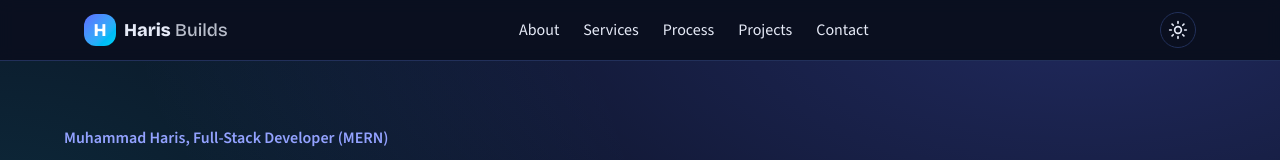
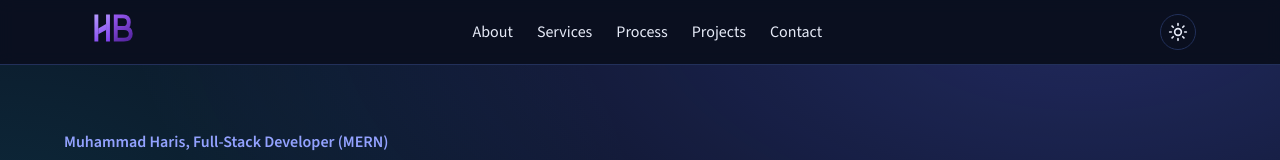
Before and after one commit to haris379/Haris-Builds, a React (Vite) app: page / in a window 1280 px wide. Shown: the top 160 px of the page. Built offline with nearby package versions, Linux system fonts and the light colour scheme.

Commit message:
Update logo

```diff
--- a/src/components/ui/Logo.tsx
+++ b/src/components/ui/Logo.tsx
@@ -1,9 +1,64 @@
-export default function Logo({ size = 'md' }: { size?: 'md' | 'lg' }) {
-  const lg = size === 'lg'
+import { useId } from "react";
+
+export default function Logo({ size = "md" }: { size?: "md" | "lg" }) {
+  const lg = size === "lg";
+  const uid = "hb" + useId().replace(/:/g, "");
+
   return (
-    <span className="inline-flex items-center gap-2 font-display">
-      <span className={`grid place-items-center rounded-xl bg-gradient-to-br from-cobalt to-cyan-400 font-extrabold text-white ${lg ? 'h-20 w-20 text-4xl' : 'h-8 w-8 text-lg'}`}>H</span>
-      <span className={lg ? 'text-4xl' : 'text-lg'}><b className="font-extrabold">Haris</b> <span className="font-medium opacity-80">Builds</span></span>
+    <span className="inline-flex items-center gap-2 font-display pl-2">
+      <svg
+        viewBox="18 14 176 132"
+        className={lg ? "h-20 w-auto" : "h-8 w-auto"}
+        role="img"
+        aria-label="HB"
+      >
+        <defs>
+          <linearGradient
+            id={`${uid}h`}
+            gradientUnits="userSpaceOnUse"
+            x1="30"
+            y1="20"
+            x2="95"
+            y2="140"
+          >
+            <stop offset="0" stopColor="#b79cff" />
+            <stop offset="1" stopColor="#7c3aed" />
+          </linearGradient>
+          <linearGradient
+            id={`${uid}b`}
+            gradientUnits="userSpaceOnUse"
+            x1="110"
+            y1="20"
+            x2="186"
+            y2="140"
+          >
+            <stop offset="0" stopColor="#9b5cf6" />
+            <stop offset="1" stopColor="#4c1d95" />
+          </linearGradient>
+        </defs>
+
+        {/* H */}
+        <path
+          d="M36 24V136M84 24V136"
+          fill="none"
+          stroke={`url(#${uid}h)`}
+          strokeWidth="16"
+        />
+        <path d="M44 82L76 64V88L44 106Z" fill={`url(#${uid}h)`} />
+
+        {/* B */}
+        <path
+          d="M116 24V136M116 32H146Q170 32 170 56Q170 80 146 80H116M116 80H150Q178 80 178 104Q178 128 150 128H116"
+          fill="none"
+          stroke={`url(#${uid}b)`}
+          strokeWidth="16"
+          strokeMiterlimit="10"
+        />
+      </svg>
+      {/* <span className={lg ? "text-4xl" : "text-lg"}>
+        <b className="font-extrabold">Haris</b>{" "}
+        <span className="font-medium opacity-80">Builds</span>
+      </span> */}
     </span>
-  )
+  );
 }
```
Also changed, not shown: public/shots/logo.png (added).
